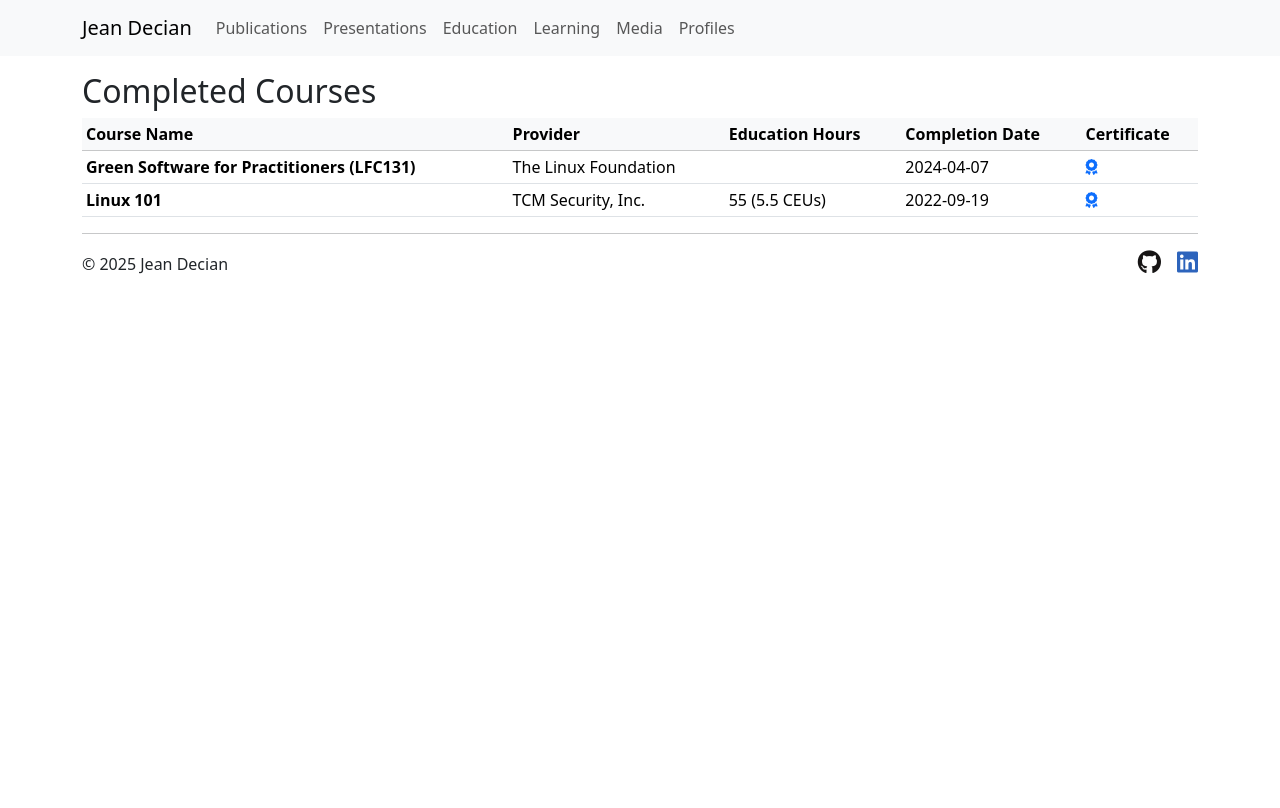
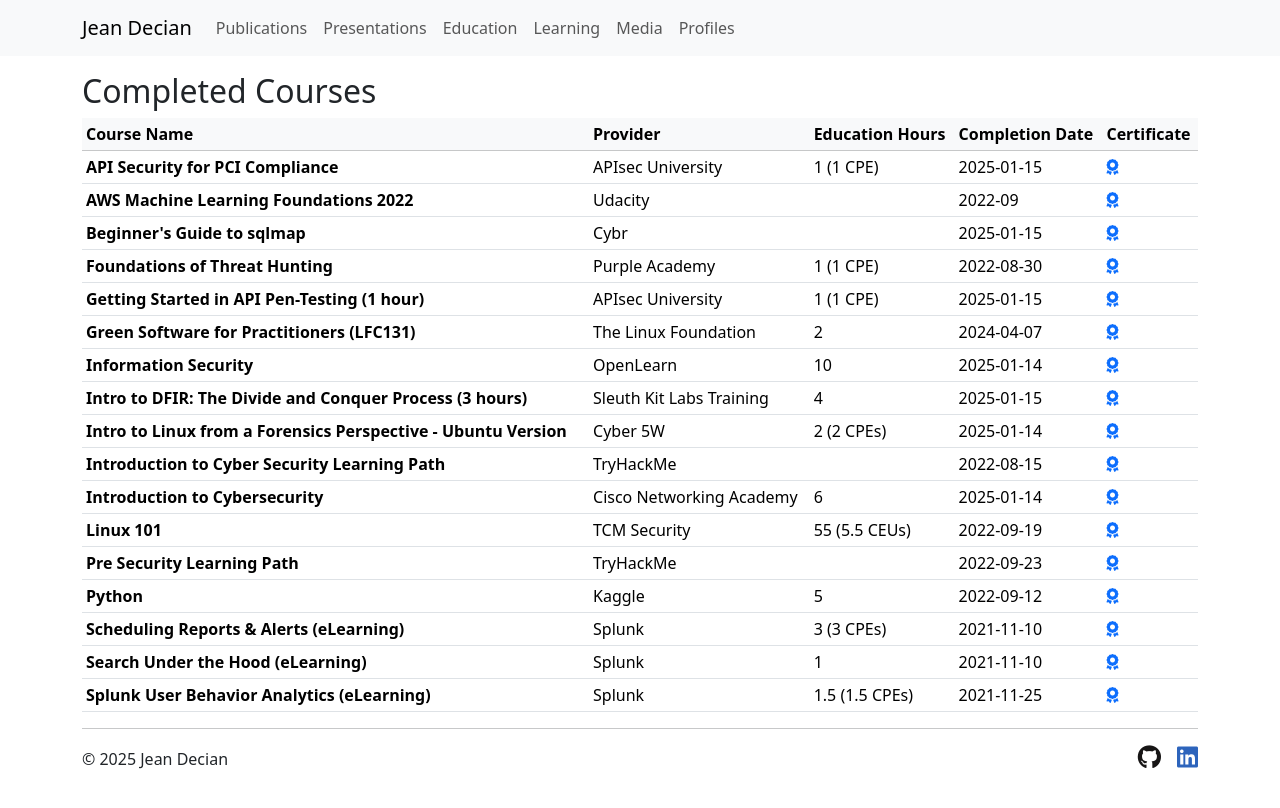
Before and after one commit to jeandecian/info, a Jekyll site: the page built from learning.md, in a window 1280 px wide. Shown: the top 808 px of the page. Built offline with Jekyll 4.4.1, drawn with Linux system fonts in a browser that asks for light colours; nearby versions of some CDN libraries.

Commit message:
add january 2025 and old learnings

```diff
--- a/_data/learning.yml
+++ b/_data/learning.yml
@@ -1,13 +1,118 @@
+- name: API Security for PCI Compliance
+  provider: APIsec University
+  hours: 1 (1 CPE)
+  date: 2025-01-15
+  certificate-id: apisec-university_api-security-for-pci-compliance
+  certificate-extension: pdf
+
+- name: AWS Machine Learning Foundations 2022
+  provider: Udacity
+  hours:
+  date: 2022-09
+  certificate-id: SPEXZDEE
+  certificate-extension: pdf
+
+- name: Beginner's Guide to sqlmap
+  provider: Cybr
+  hours:
+  date: 2025-01-15
+  certificate-id: cybr_beginners-guide-to-sqlmap
+  certificate-extension: pdf
+
+- name: Foundations of Threat Hunting
+  provider: Purple Academy
+  hours: 1 (1 CPE)
+  date: 2022-08-30
+  certificate-id: 630d89bd32b6f8574634648a
+  certificate-extension: pdf
+
+- name: Getting Started in API Pen-Testing (1 hour)
+  provider: APIsec University
+  hours: 1 (1 CPE)
+  date: 2025-01-15
+  certificate-id: apisec-university_getting-started-in-api-pen-testing-1-hour
+  certificate-extension: pdf
+
 - name: Green Software for Practitioners (LFC131)
   provider: The Linux Foundation
-  hours:
+  hours: 2
   date: 2024-04-07
   certificate-id: LF-7g0tsqukyi
   certificate-extension: pdf
 
+- name: Information Security
+  provider: OpenLearn
+  hours: 10
+  date: 2025-01-14
+  certificate-id: openlearn_information-security
+  certificate-extension: pdf
+
+- name: "Intro to DFIR: The Divide and Conquer Process (3 hours)"
+  provider: Sleuth Kit Labs Training
+  hours: 4
+  date: 2025-01-15
+  certificate-id: qz8kz3uft1
+  certificate-extension: pdf
+
+- name: Intro to Linux from a Forensics Perspective - Ubuntu Version
+  provider: Cyber 5W
+  hours: 2 (2 CPEs)
+  date: 2025-01-14
+  certificate-id: oit7xtnnb6
+  certificate-extension: pdf
+
+- name: Introduction to Cyber Security Learning Path
+  provider: TryHackMe
+  hours:
+  date: 2022-08-15
+  certificate-id: THM-W7E0COUCVX
+  certificate-extension: png
+
+- name: Introduction to Cybersecurity
+  provider: Cisco Networking Academy
+  hours: 6
+  date: 2025-01-14
+  certificate-id: cisco-networking-academy_introduction-to-cybersecurity
+  certificate-extension: pdf
+
 - name: Linux 101
-  provider: TCM Security, Inc.
+  provider: TCM Security
   hours: 55 (5.5 CEUs)
   date: 2022-09-19
   certificate-id: cert_zvtzy4gw
   certificate-extension: pdf
+
+- name: Pre Security Learning Path
+  provider: TryHackMe
+  hours:
+  date: 2022-09-23
+  certificate-id: THM-NLCQRZOYL5
+  certificate-extension: png
+
+- name: Python
+  provider: Kaggle
+  hours: 5
+  date: 2022-09-12
+  certificate-id: kaggle_python
+  certificate-extension: png
+
+- name: Scheduling Reports & Alerts (eLearning)
+  provider: Splunk
+  hours: 3 (3 CPEs)
+  date: 2021-11-10
+  certificate-id: splunk_scheduling-reports-alerts-elearning
+  certificate-extension: pdf
+
+- name: Search Under the Hood (eLearning)
+  provider: Splunk
+  hours: 1
+  date: 2021-11-10
+  certificate-id: splunk_search-under-the-hood-elearning
+  certificate-extension: pdf
+
+- name: Splunk User Behavior Analytics (eLearning)
+  provider: Splunk
+  hours: 1.5 (1.5 CPEs)
+  date: 2021-11-25
+  certificate-id: splunk_splunk-user-behavior-analytics-elearning
+  certificate-extension: pdf
```
Also changed, not shown: assets/files/THM-NLCQRZOYL5.png (added), assets/files/THM-W7E0COUCVX.png (added), assets/files/kaggle_python.png (added), 12 other files.
